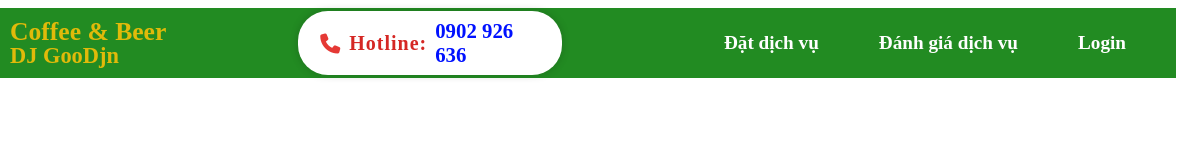
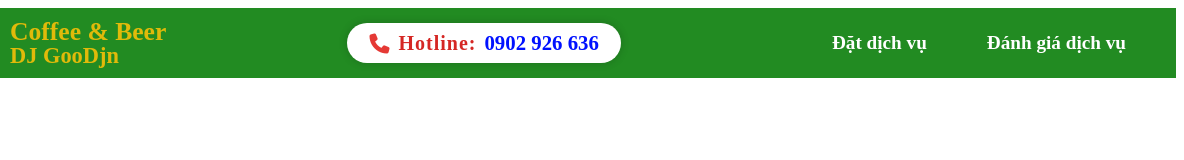
Before and after one commit to tuongvi122/Cooffee-Beer-DJ-Goodjn, a website: page public/navbar.html in a window 1280 px wide. Shown: the full height of the page, 96-1280 px from the left. Drawn offline with Linux system fonts and the light colour scheme.

Commit message:
Update navbar.html

```diff
--- a/public/navbar.html
+++ b/public/navbar.html
@@ -26,7 +26,7 @@
   <!-- Tab bar -->
   <a href="index.html" style="color:#FFF; font-weight:bold; font-size:1.2em; margin:0 30px; text-decoration:none;">Đặt dịch vụ</a>
   <a href="danhgiakh.html" style="color:#FFF; font-weight:bold; font-size:1.2em; margin:0 30px; text-decoration:none;">Đánh giá dịch vụ</a>
-  <a href="login.html" style="color:#FFF; font-weight:bold; font-size:1.2em; margin:0 30px; text-decoration:none;">Login</a>
+
   <!-- Tab Đăng xuất (ẩn mặc định) -->
   <a href="#" id="logoutTab" style="color:#FFF; font-weight:bold; font-size:1.2em; margin:0 30px; text-decoration:none; display:none;" onclick="logout()">Đăng xuất</a>
 </nav>
```
